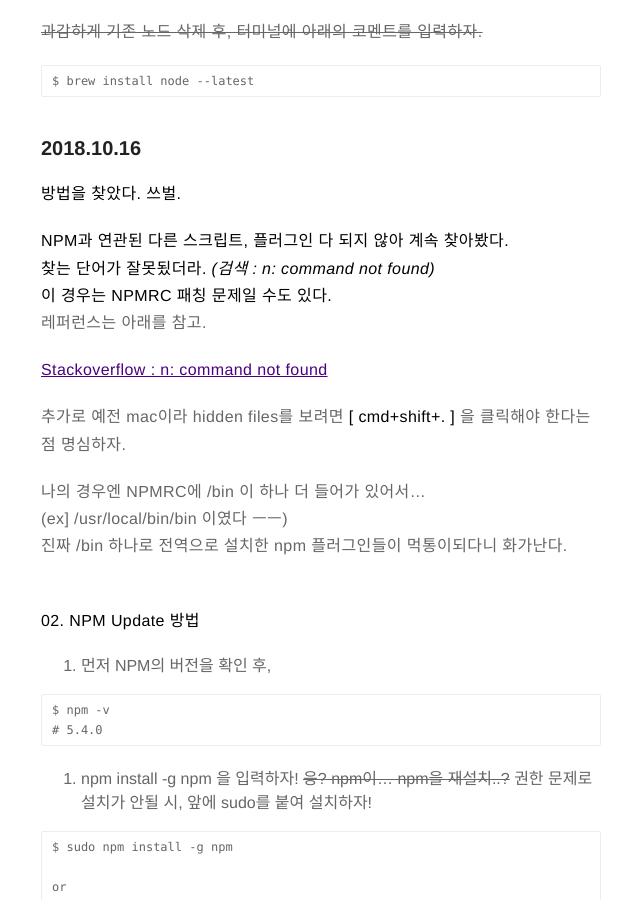
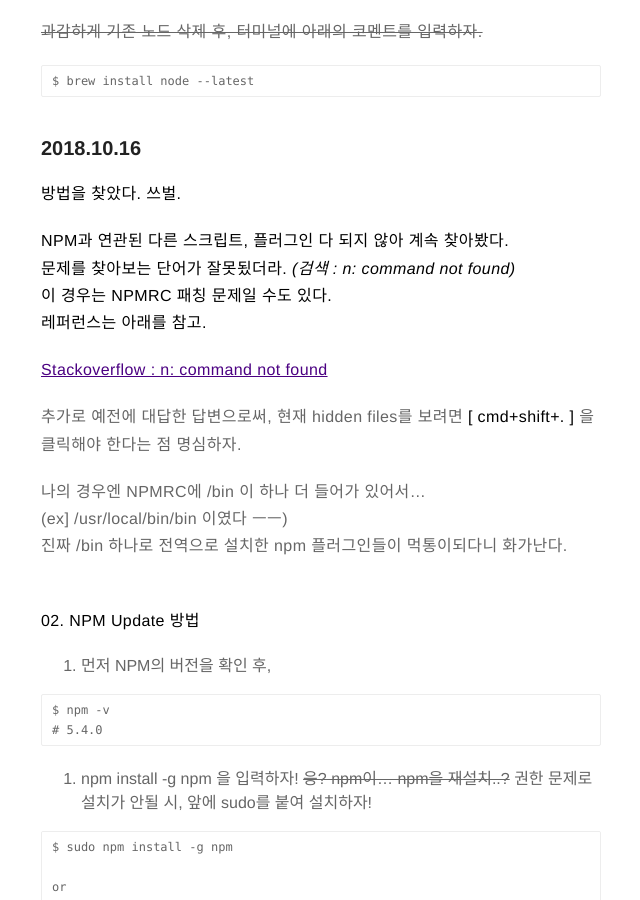
Before and after one commit to banjag954/banjag954.github.io, a Jekyll site: the page built from _posts/2018-09-26-(blog)Node version management.markdown, in a window 1280 px wide and 900 px high, scrolled down 2628 px. Shown: the whole window, without its empty margins (319-959 px from the left). Built offline with Jekyll 4.4.1, drawn with Linux system fonts in a browser that asks for light colours; comment, search, counter and statistics services are not loaded.

Commit message:
post_find_error2

```diff
--- a/_posts/2018-09-26-(blog)Node version management.markdown
+++ b/_posts/2018-09-26-(blog)Node version management.markdown
@@ -112,14 +112,14 @@ $ brew install node --latest
 __방법을 찾았다. 쓰벌.__
 
  __NPM과 연관된 다른 스크립트, 플러그인 다 되지 않아 계속 찾아봤다.__<br>
- __찾는 단어가 잘못됬더라. _(검색 : n: command not found)___<br>
+ __문제를 찾아보는 단어가 잘못됬더라. _(검색 : n: command not found)___<br>
  __이 경우는 NPMRC 패칭 문제일 수도 있다.__
  <br>
- 레퍼런스는 아래를 참고.
+ __레퍼런스는 아래를 참고.__
 
  [Stackoverflow : n: command not found ](https://askubuntu.com/questions/608661/command-not-found-when-executing-node-js-n-package-on-sudo)
 
-추가로 예전 mac이라 hidden files를 보려면 __[ cmd+shift+. ]__ 을 클릭해야 한다는 점 명심하자.<br>
+추가로 예전에 대답한 답변으로써, 현재 hidden files를 보려면 __[ cmd+shift+. ]__ 을 클릭해야 한다는 점 명심하자.<br>
 
  나의 경우엔 NPMRC에 /bin 이 하나 더 들어가 있어서...<br>
  (ex] /usr/local/bin/bin 이였다 ㅡㅡ)<br>
```
